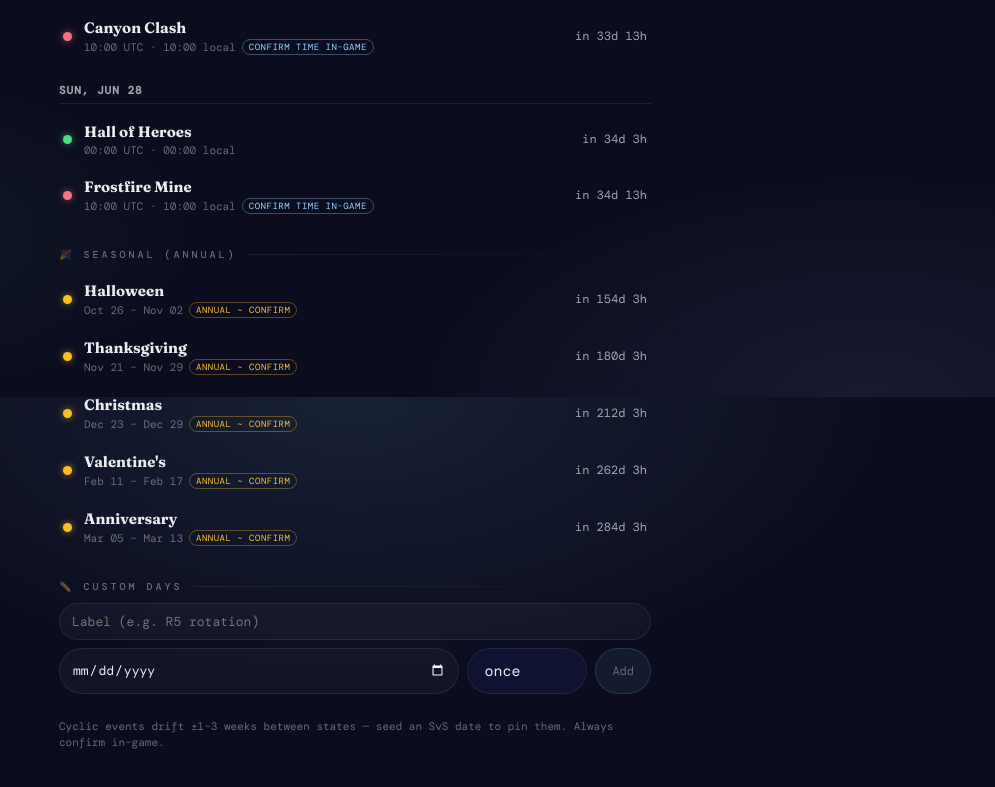
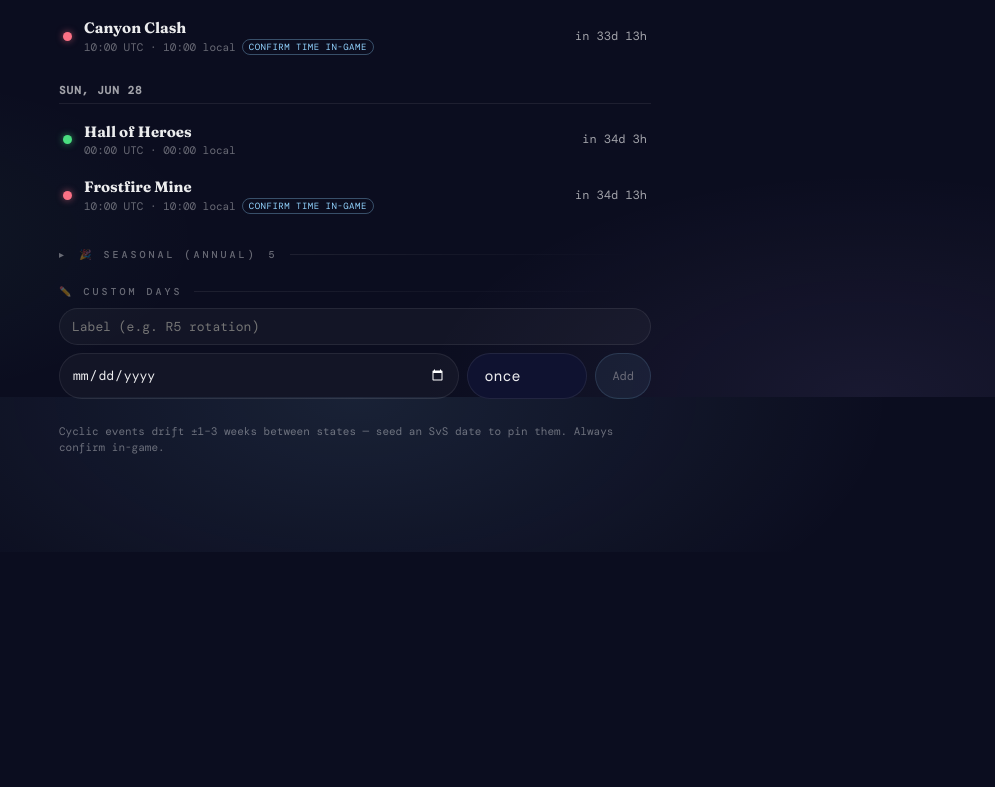
Before and after one commit to julipinto/wos, a SvelteKit app: page /events in a window 1280 px wide. Shown: the part 3603-4390 px from the top of the page, without its empty margins (285-1280 px from the left). After the commit the page ends 4155 px from the top, so only its background shows below. Built offline with nearby package versions, Linux system fonts and the light colour scheme; some icons are missing.

Commit message:
feat(events): collapsible Seasonal section (collapsed by default, state persisted)

```diff
--- a/src/routes/events/+page.svelte
+++ b/src/routes/events/+page.svelte
@@ -24,6 +24,9 @@
   let serverAge = $state(Math.max(0, readJson<number>(AGE_KEY) ?? 100));
   let svsDate = $state(readJson<string>(SVS_KEY) ?? ''); // 'YYYY-MM-DD'
   let view = $state<'list' | 'calendar'>(readJson<'list' | 'calendar'>(VIEW_KEY) ?? 'list');
+  const SEASONAL_KEY = 'events-seasonal-open-v1';
+  let seasonalOpen = $state(readJson<boolean>(SEASONAL_KEY) ?? false);
+  const toggleSeasonal = () => writeJson(SEASONAL_KEY, (seasonalOpen = !seasonalOpen));
   const now = Date.now();
 
   function setAge(n: number) {
@@ -362,7 +365,17 @@
 
   {#if seasonal.length > 0}
     <section class="locked">
-      <h2 class="section-label">🎉 {tx.seasonalTitle}</h2>
+      <button
+        class="section-label section-toggle"
+        type="button"
+        aria-expanded={seasonalOpen}
+        onclick={toggleSeasonal}
+      >
+        <span class="caret" class:open={seasonalOpen}>▸</span>
+        🎉 {tx.seasonalTitle}
+        <span class="count">{seasonal.length}</span>
+      </button>
+      {#if seasonalOpen}
         {#each seasonal as s (s.def.id)}
           <div class="ev">
             <span class="dot" style="--c: {CAT_COLOR.seasonal}"></span>
@@ -377,6 +390,7 @@
             >
           </div>
         {/each}
+      {/if}
     </section>
   {/if}
 
@@ -737,6 +751,25 @@
     height: 1px;
     background: linear-gradient(90deg, var(--border), transparent);
   }
+  .section-toggle {
+    width: 100%;
+    background: transparent;
+    border: 0;
+    cursor: pointer;
+    padding: 0;
+  }
+  .caret {
+    display: inline-block;
+    transition: transform 0.15s ease;
+    color: var(--text-dim);
+  }
+  .caret.open {
+    transform: rotate(90deg);
+  }
+  .count {
+    color: var(--text-dim);
+    font-size: 10px;
+  }
   .empty {
     font-family: var(--font-mono);
     font-size: 12px;
```
Lines whose indentation alone changed are shown as unchanged.
